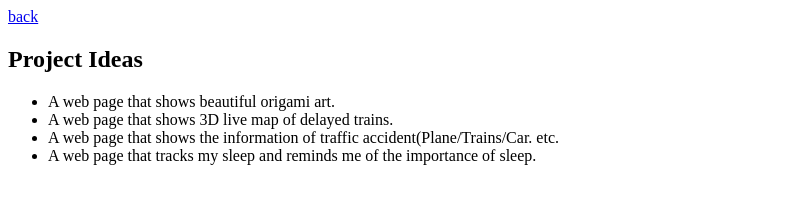
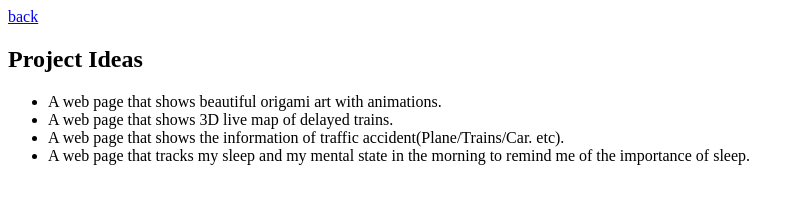
Before and after one commit to yuxingyang/PSAM-5600_Net-Art-0101, a plain HTML site: page week_one/ideas.html in a window 1280 px wide. Shown: the whole page, without its empty margins (0-804 px from the left). Drawn offline with Linux system fonts and the light colour scheme.

Commit message:
Update ideas.html

```diff
--- a/week_one/ideas.html
+++ b/week_one/ideas.html
@@ -14,10 +14,11 @@
         <section>
             <h1> Project Ideas</h1>
             <ul>
-                <li>A web page that shows beautiful origami art.</li>
+                <li>A web page that shows beautiful origami art with animations.</li>
                 <li>A web page that shows 3D live map of delayed trains.</li>
-                <li>A web page that shows the information of traffic accident(Plane/Trains/Car. etc.</li>
-                <li>A web page that tracks my sleep and reminds me of the importance of sleep.</li>
+                <li>A web page that shows the information of traffic accident(Plane/Trains/Car. etc).</li>
+                <li>A web page that tracks my sleep and my mental state in the morning to remind me of the importance of sleep.</li>
+
             </ul>
 
         </section>
```
